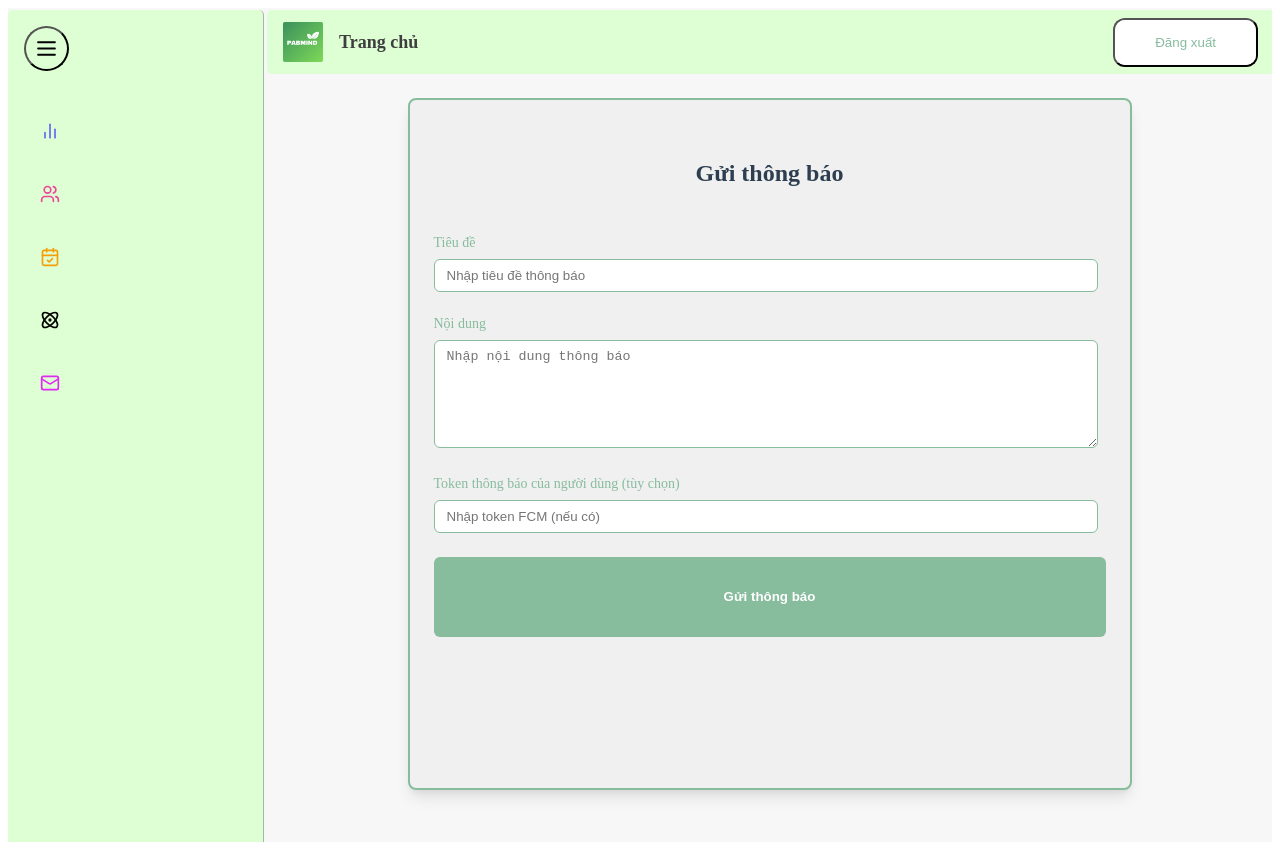
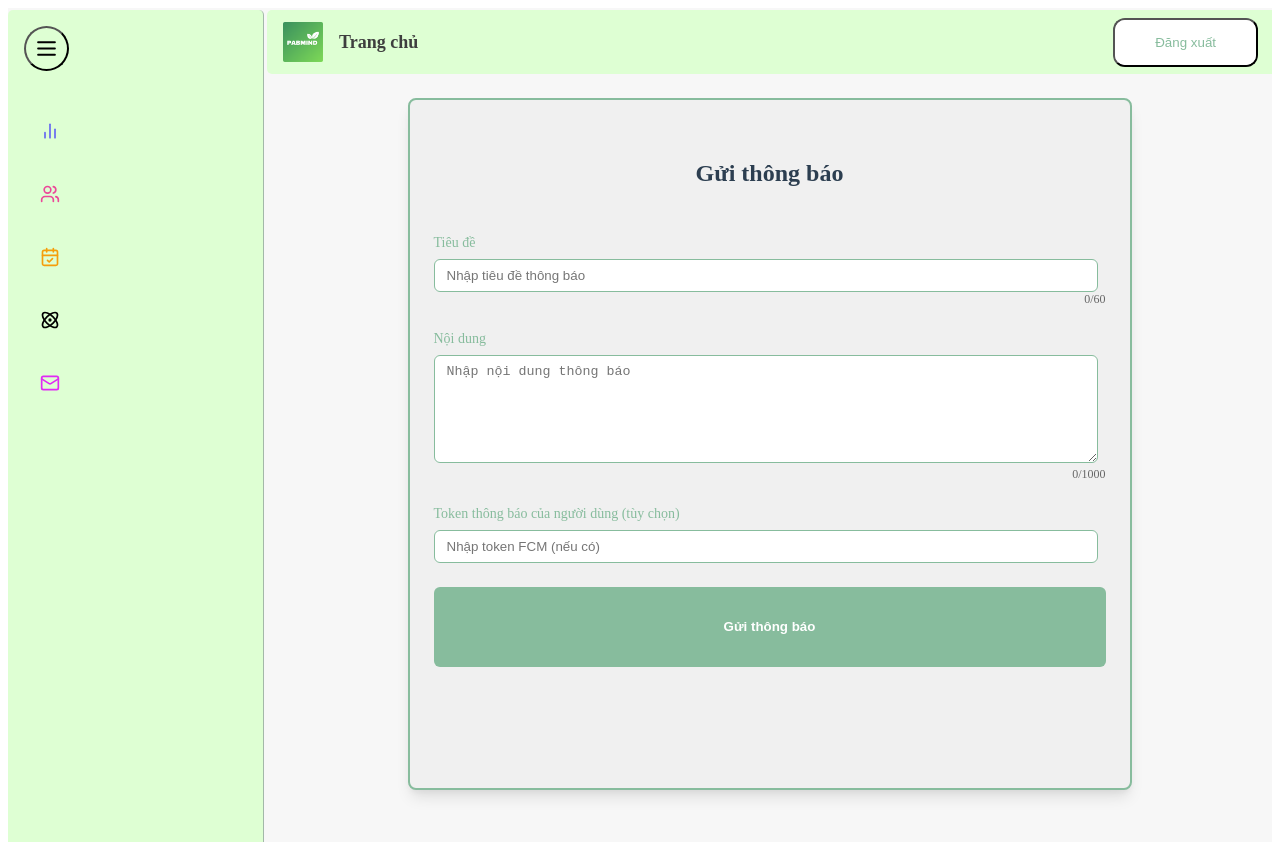
Before and after one commit to MaiThanhNam141/PabmindManagement, a React (Vite) app: page /fcm in a window 1280 px wide. Built offline with nearby package versions, Linux system fonts and the light colour scheme; no server answers; sample sign-in values are in the browser's storage.

Commit message:
feat: add character limit validation for FCM notification title and body

```diff
--- a/src/pages/FCM.tsx
+++ b/src/pages/FCM.tsx
@@ -2,6 +2,9 @@ import { useState } from 'react';
 import { Loader2 } from 'lucide-react';
 import CryptoJS from 'crypto-js';
 import { confirmSendNotification, errorAlert, successAlert } from '../component/SwalAlert';
+
+const MAX_TITLE_LENGTH = 60;
+const MAX_BODY_LENGTH = 1000;
 
 const FCM = () => {
     const [title, setTitle] = useState<string>('');
@@ -17,10 +20,21 @@ const FCM = () => {
 
     const confirmAndSendNotification = () => {
         if (!title || !body) {
-            errorAlert("Vui lòng nhập cả tiêu đề và nội dung thông báo")
+            errorAlert("Vui lòng nhập cả tiêu đề và nội dung thông báo");
             return;
         }
-        confirmSendNotification(title, body, token, handleSend)
+
+        if (title.length > MAX_TITLE_LENGTH) {
+            errorAlert(`Tiêu đề không được vượt quá ${MAX_TITLE_LENGTH} ký tự`);
+            return;
+        }
+
+        if (body.length > MAX_BODY_LENGTH) {
+            errorAlert(`Nội dung không được vượt quá ${MAX_BODY_LENGTH} ký tự`);
+            return;
+        }
+
+        confirmSendNotification(title, body, token, handleSend);
     };
 
     const sendNotificationToUser = async (title: string, body: string, token: string) => {
@@ -111,9 +125,13 @@ const FCM = () => {
                         id="title"
                         placeholder="Nhập tiêu đề thông báo"
                         value={title}
+                        maxLength={MAX_TITLE_LENGTH}
                         onChange={(e) => setTitle(e.target.value)}
                         style={styles.input}
                     />
+                    <div style={{ textAlign: 'right', fontSize: '0.75rem', color: '#666' }}>
+                        {title.length}/{MAX_TITLE_LENGTH}
+                    </div>
                 </div>
                 <div style={styles.inputGroup}>
                     <label htmlFor="body" style={styles.label}>
@@ -123,10 +141,14 @@ const FCM = () => {
                         id="body"
                         placeholder="Nhập nội dung thông báo"
                         value={body}
+                        maxLength={MAX_BODY_LENGTH}
                         onChange={(e) => setBody(e.target.value)}
                         rows={6}
                         style={styles.input}
                     />
+                    <div style={{ textAlign: 'right', fontSize: '0.75rem', color: '#666' }}>
+                        {body.length}/{MAX_BODY_LENGTH}
+                    </div>
                 </div>
                 <div style={styles.inputGroup}>
                     <label htmlFor="token" style={styles.label}>
```
